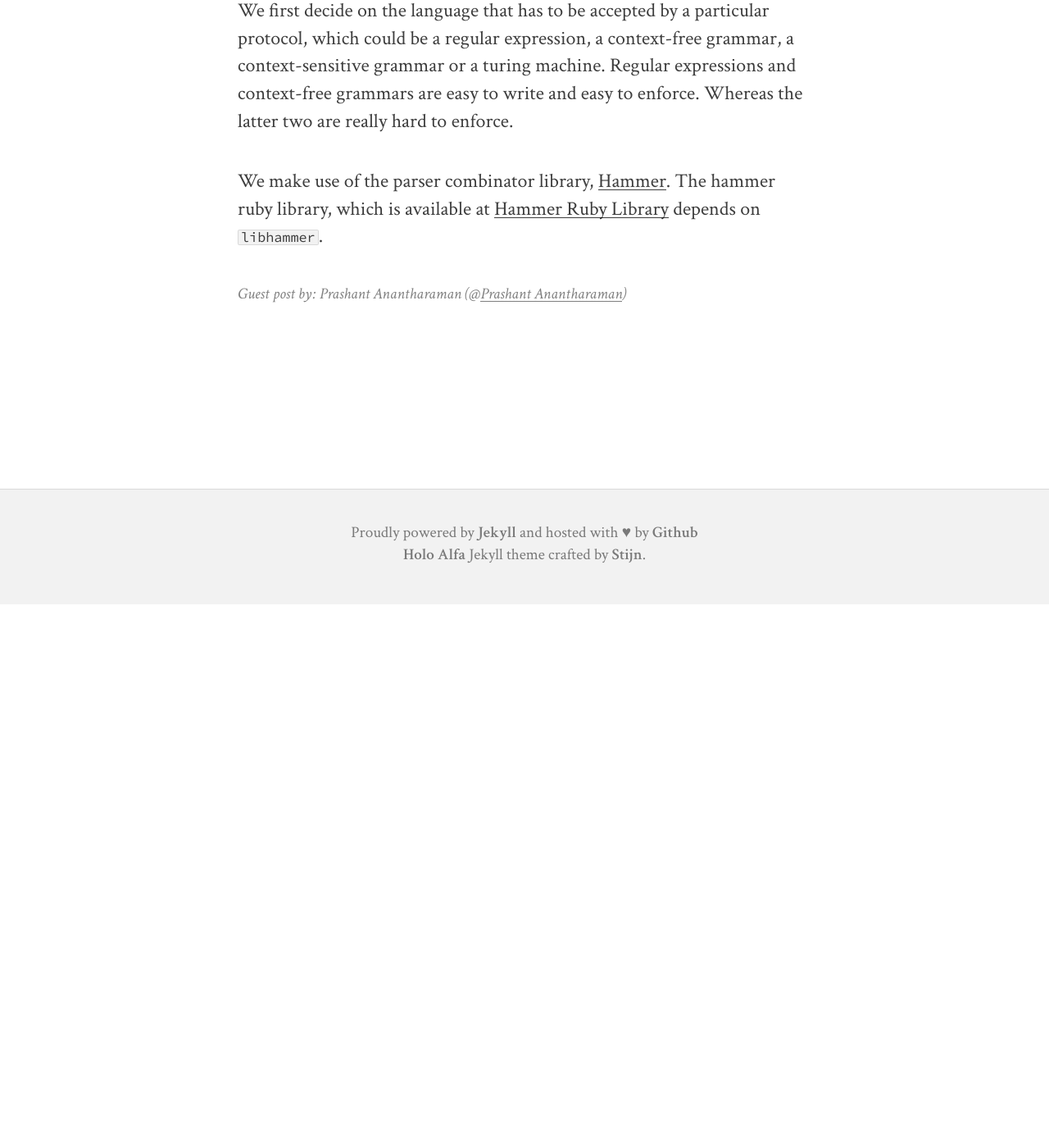
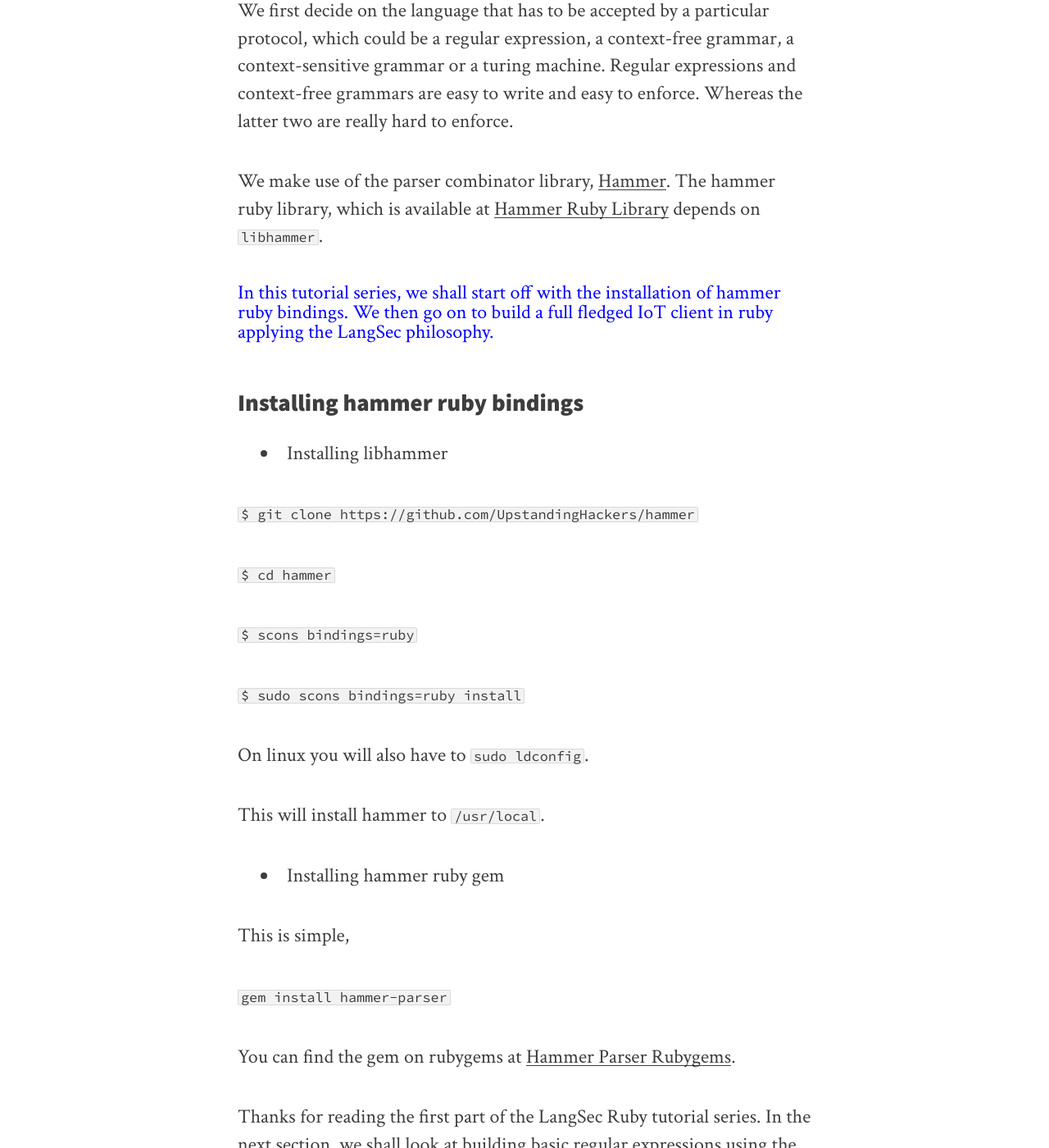
Before and after one commit to prashantbarca/prashantbarca.github.io, a Jekyll site: the page built from _posts/2016-10-17-introduction.md, in a window 1280 px wide and 1400 px high, scrolled down 663 px. Shown: the whole window at 82% size. Built offline with Jekyll 4.4.1, drawn with Linux system fonts in a browser that asks for light colours; nearby versions of some CDN libraries; some of the changed text lies outside the part shown.

Commit message:
Finish the introduction post

```diff
--- a/_posts/2016-10-17-introduction.md
+++ b/_posts/2016-10-17-introduction.md
@@ -13,3 +13,31 @@
 Parser combinator libraries make it easier to write parsers, by specifying smaller parsers, and combining them later on to build the complete parser. We first decide on the language that has to be accepted by a particular protocol, which could be a regular expression, a context-free grammar, a context-sensitive grammar or a turing machine. Regular expressions and context-free grammars are easy to write and easy to enforce. Whereas the latter two are really hard to enforce.
 
 We make use of the parser combinator library, [Hammer](https://github.com/UpstandingHackers/hammer). The hammer ruby library, which is available at [Hammer Ruby Library](https://rubygems.org/gems/hammer-parser) depends on `libhammer`.
+
+<font color="blue">In this tutorial series, we shall start off with the installation of hammer ruby bindings. We then go on to build a full fledged IoT client in ruby applying the LangSec philosophy.</font>
+
+### Installing hammer ruby bindings
+
+- Installing libhammer
+
+`$ git clone https://github.com/UpstandingHackers/hammer`
+
+`$ cd hammer`
+
+`$ scons bindings=ruby`
+
+`$ sudo scons bindings=ruby install`
+
+On linux you will also have to `sudo ldconfig`.
+
+This will install hammer to `/usr/local`.
+
+- Installing hammer ruby gem
+
+This is simple,
+
+`gem install hammer-parser`
+
+You can find the gem on rubygems at [Hammer Parser Rubygems](https://rubygems.org/gems/hammer-parser).
+
+Thanks for reading the first part of the LangSec Ruby tutorial series. In the next section, we shall look at building basic regular expressions using the hammer-parser library.
```
Also changed, not shown: about.md (+1 -1 lines).
